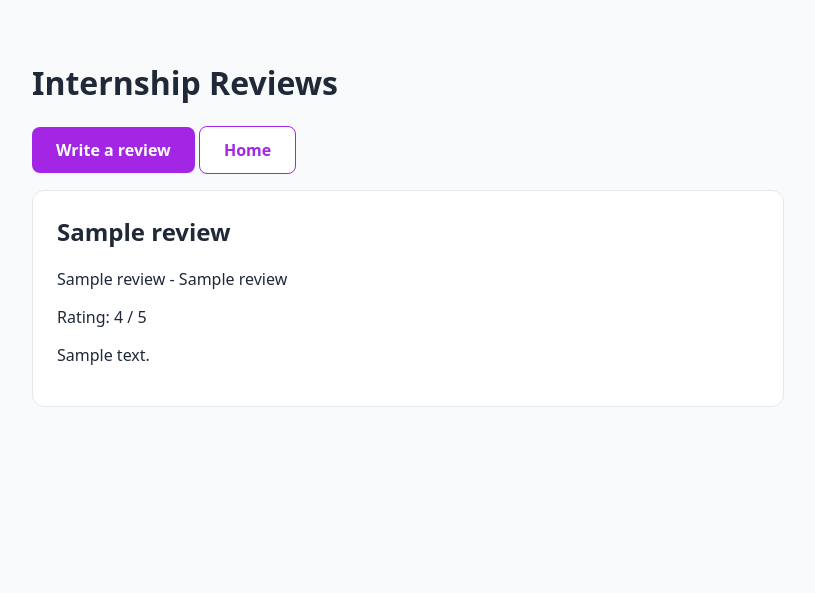
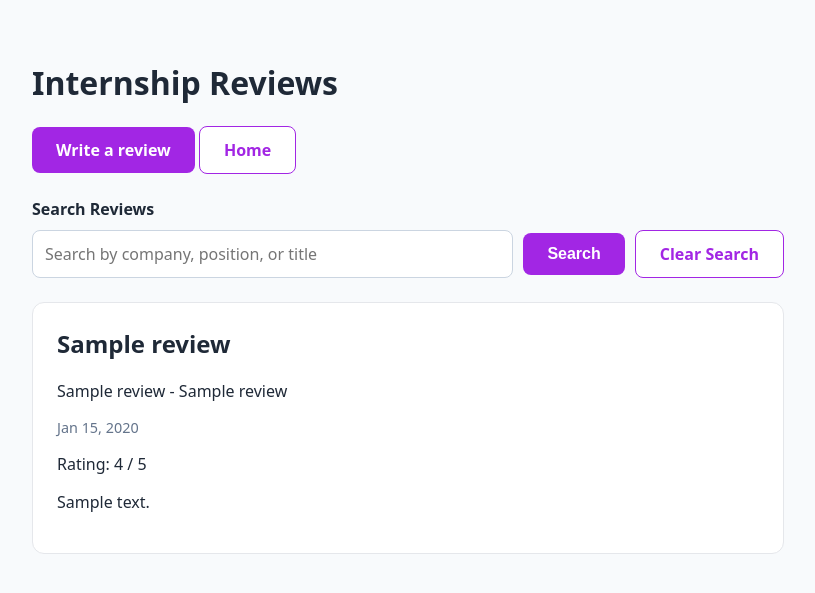
Before and after one commit to Revanik/LeRateMyInternship, a Spring Boot app: page /reviews in a window 1280 px wide. Shown: the part 72-665 px from the top of the page, without its empty margins (232-1047 px from the left). Run offline with Spring Boot 4, Linux system fonts and the light colour scheme; tables that the repository leaves empty hold one stand-in row (values such as "Sample post"); some of the project's set-up classes (security, data sources, template engines, error pages and the like) are left out, and stand-ins take their place.

Commit message:
Add review searching to browse reviews

```diff
--- a/src/main/java/internshipnetwork/review/ReviewController.java
+++ b/src/main/java/internshipnetwork/review/ReviewController.java
@@ -6,6 +6,7 @@ import org.springframework.validation.BindingResult;
 import org.springframework.web.bind.annotation.GetMapping;
 import org.springframework.web.bind.annotation.ModelAttribute;
 import org.springframework.web.bind.annotation.PostMapping;
+import org.springframework.web.bind.annotation.RequestParam;
 
 import jakarta.validation.Valid;
 
@@ -15,12 +16,25 @@ public class ReviewController {
     private final ReviewRepository reviewRepository;
 
     public ReviewController(ReviewRepository reviewRepository) {
-        this.reviewRepository = reviewRepository;   // Spring passes this in
+        this.reviewRepository = reviewRepository; // Spring passes this in
     }
 
     @GetMapping("/reviews")
-    public String list(Model model) {
-        model.addAttribute("reviews", reviewRepository.findAllByOrderByCreatedAtDesc());
+    public String list(
+            @RequestParam(name = "q", defaultValue = "") String q,
+            Model model) {
+
+        String keyword = q.trim();
+
+        var reviews = keyword.isEmpty()
+                ? reviewRepository.findAllByOrderByCreatedAtDesc()
+                : reviewRepository
+                        .findByCompanyNameContainingIgnoreCaseOrPositionTitleContainingIgnoreCaseOrTitleContainingIgnoreCaseOrderByCreatedAtDesc(
+                                keyword, keyword, keyword);
+
+        model.addAttribute("reviews", reviews);
+        model.addAttribute("q", keyword);
+
         return "reviews";
     }
 
@@ -33,7 +47,7 @@ public class ReviewController {
     @PostMapping("/reviews")
     public String create(@Valid @ModelAttribute("review") Review review, BindingResult result) {
         if (result.hasErrors()) {
-            return "review-form";   // show the form again with error messages
+            return "review-form"; // show the form again with error messages
         }
         reviewRepository.save(review);
         return "redirect:/reviews";
--- a/src/main/resources/static/css/main.css
+++ b/src/main/resources/static/css/main.css
@@ -1,4 +1,3 @@
-
 /* General Styling */
 * {
   box-sizing: border-box;
@@ -6,7 +5,10 @@
 
 body {
   margin: 0;
-    font-family: system-ui, -apple-system, sans-serif;
+  font-family:
+    system-ui,
+    -apple-system,
+    sans-serif;
   color: #1f2937;
   background-color: #f8fafc;
 }
@@ -360,3 +362,39 @@ a {
 .link-button:hover {
   color: #a226e4;
 }
+
+.review-search {
+  margin: 24px 0;
+}
+
+.review-search label {
+  display: block;
+  font-weight: 600;
+  margin-bottom: 10px;
+}
+
+.review-search-controls {
+  display: flex;
+  gap: 10px;
+  flex-wrap: wrap;
+  align-items: center;
+}
+
+.review-search-controls input {
+  flex: 1;
+  min-width: 180px;
+  padding: 12px;
+  border: 1px solid #cbd5e1;
+  border-radius: 8px;
+  font: inherit;
+}
+
+.review-search-controls input:focus {
+  outline: 2px solid #a226e4;
+  outline-offset: 2px;
+}
+
+.review-date {
+  color: #64748b;
+  font-size: 0.9rem;
+}
--- a/src/main/resources/templates/reviews.html
+++ b/src/main/resources/templates/reviews.html
@@ -1,4 +1,4 @@
-<!DOCTYPE html>
+<!doctype html>
 <html lang="en" xmlns:th="http://www.thymeleaf.org">
   <head th:replace="~{fragments/layout :: head('Reviews')}"></head>
   <body>
@@ -20,12 +20,48 @@
         <a class="review-link secondary" th:href="@{/}">Home</a>
       </p>
 
-    <p th:if="${#lists.isEmpty(reviews)}">No reviews yet.</p>
+      <form class="review-search" th:action="@{/reviews}" method="get">
+        <label for="review-query">Search Reviews</label>
+
+        <div class="review-search-controls">
+          <input
+            type="search"
+            id="review-query"
+            name="q"
+            th:value="${q}"
+            placeholder="Search by company, position, or title"
+          />
+
+          <button class="review-link" type="submit">Search</button>
+
+          <a class="review-link secondary" th:href="@{/reviews}">
+            Clear Search
+          </a>
+        </div>
+      </form>
+
+      <p th:if="${#lists.isEmpty(reviews) and #strings.isEmpty(q)}">
+        No reviews yet.
+      </p>
+
+      <p th:if="${#lists.isEmpty(reviews) and not #strings.isEmpty(q)}">
+        No reviews matched your search.
+      </p>
 
       <article class="review-card" th:each="r : ${reviews}">
         <h2 th:text="${r.title}">Title</h2>
+
         <p th:text="${r.companyName} + ' - ' + ${r.positionTitle}"></p>
+
+        <p
+          class="review-date"
+          th:text="${#temporals.format(r.createdAt, 'MMM d, yyyy')}"
+        >
+          Posting date
+        </p>
+
         <p th:text="'Rating: ' + ${r.overallRating} + ' / 5'"></p>
+
         <p th:text="${r.body}"></p>
       </article>
     </main>
```
Also changed, not shown: src/main/java/internshipnetwork/review/ReviewRepository.java (+7 -1 lines). Lines whose indentation alone changed are shown as unchanged.
